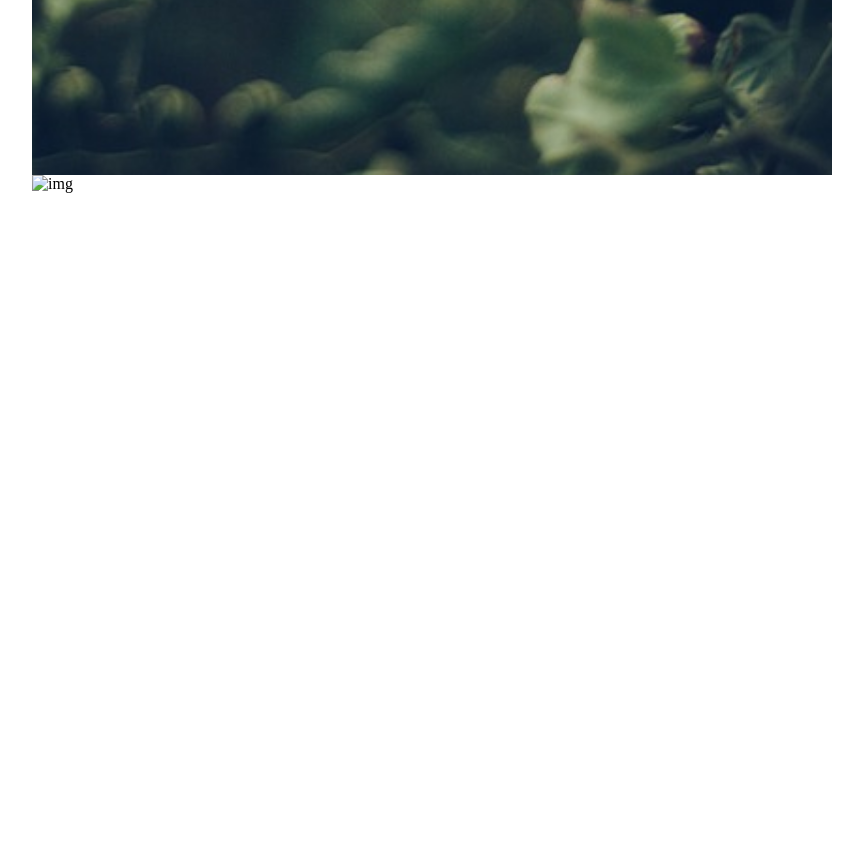
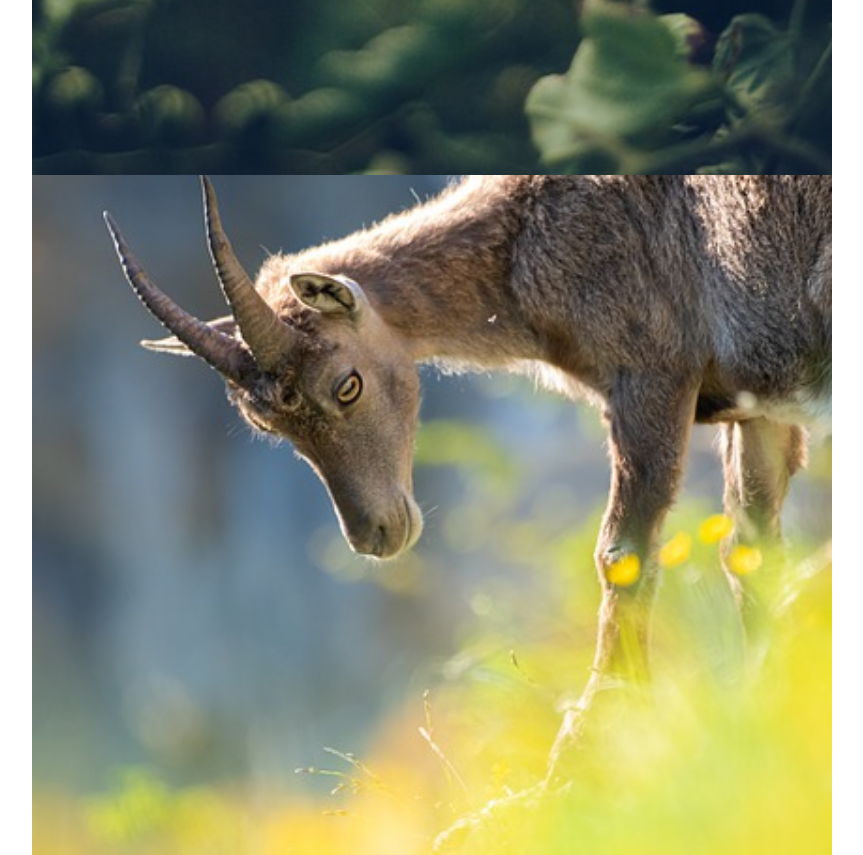
Before and after one commit to Fb16455/lazyloading, a website: page lozad.html in a window 1280 px wide. Shown: the part 625-1480 px from the top of the page, without its empty margins (208-1071 px from the left). Drawn offline with Linux system fonts and the light colour scheme.

Commit message:
Creating loza object.

```diff
--- a/lozad.html
+++ b/lozad.html
@@ -66,7 +66,7 @@
 
     </div>
     <script>
-    const observer = lazy('.lazy', {
+    const observer = lozad('.lazy', {
         marginRoot: "-200px",
         threshold: 0.5,
         loaded: function(el) {
```
